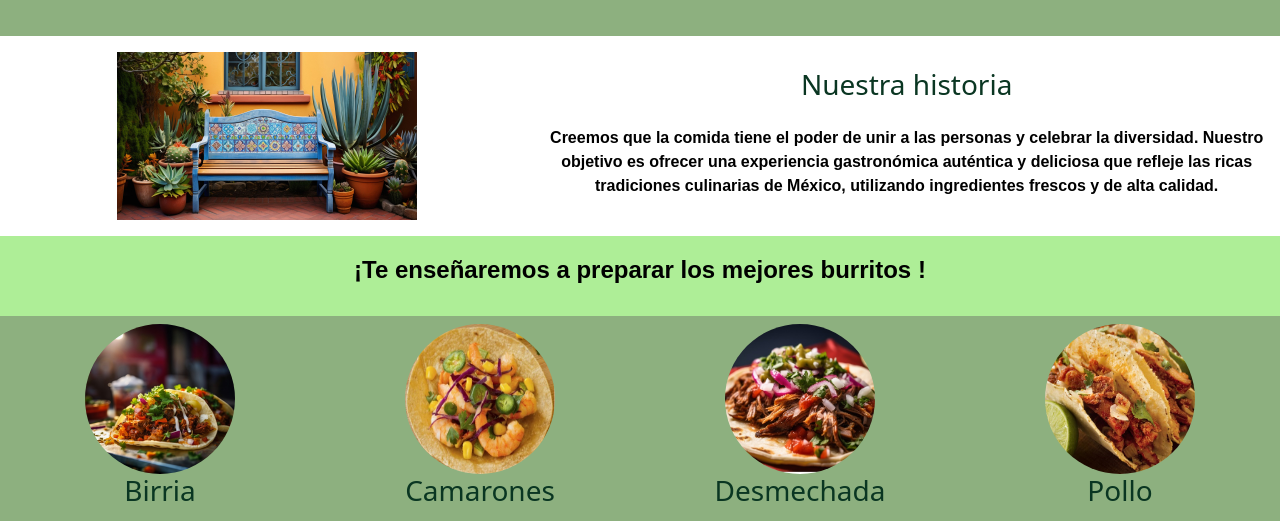
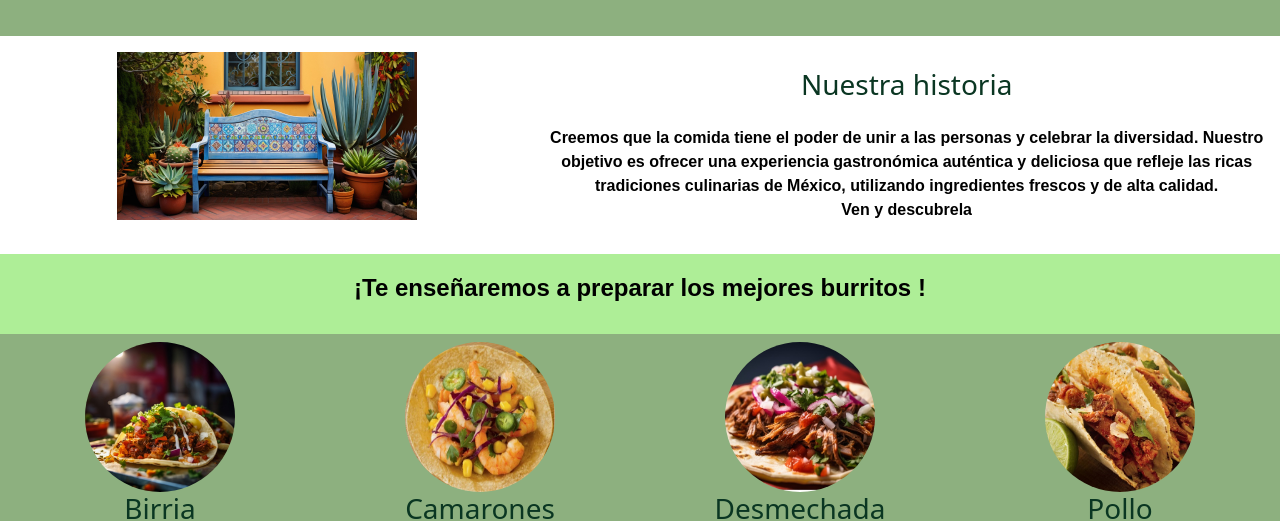
Before and after one commit to pablomr21/Zentirtebien-, a website: page pages/recetas/burritos/burritos.html in a window 1280 px wide. Shown: the part 840-1361 px from the top of the page. Drawn offline with nearby package versions, Linux system fonts and the light colour scheme; files that its build step writes are made by us from their sources; grey boxes are pictures that could not be loaded; a web font is replaced by a local one.

Commit message:
se hace commit de prueba con la pagina de burritos

```diff
--- a/pages/recetas/burritos/burritos.html
+++ b/pages/recetas/burritos/burritos.html
@@ -70,7 +70,7 @@
           </div>
           <div class="col-sm-12 col-md-5 col-lg-7 burritos-tarjeta p-3">
             <h3 class="p-3" >Nuestra historia</h3>
-            <p>Creemos que la comida tiene el poder de unir a las personas y celebrar la diversidad. Nuestro objetivo es ofrecer una experiencia gastronómica auténtica y deliciosa que refleje las ricas tradiciones culinarias de México, utilizando ingredientes frescos y de alta calidad.</p>
+            <p>Creemos que la comida tiene el poder de unir a las personas y celebrar la diversidad. Nuestro objetivo es ofrecer una experiencia gastronómica auténtica y deliciosa que refleje las ricas tradiciones culinarias de México, utilizando ingredientes frescos y de alta calidad. <br> Ven y descubrela</p>
           </div>
       </div>
     </section>
```
